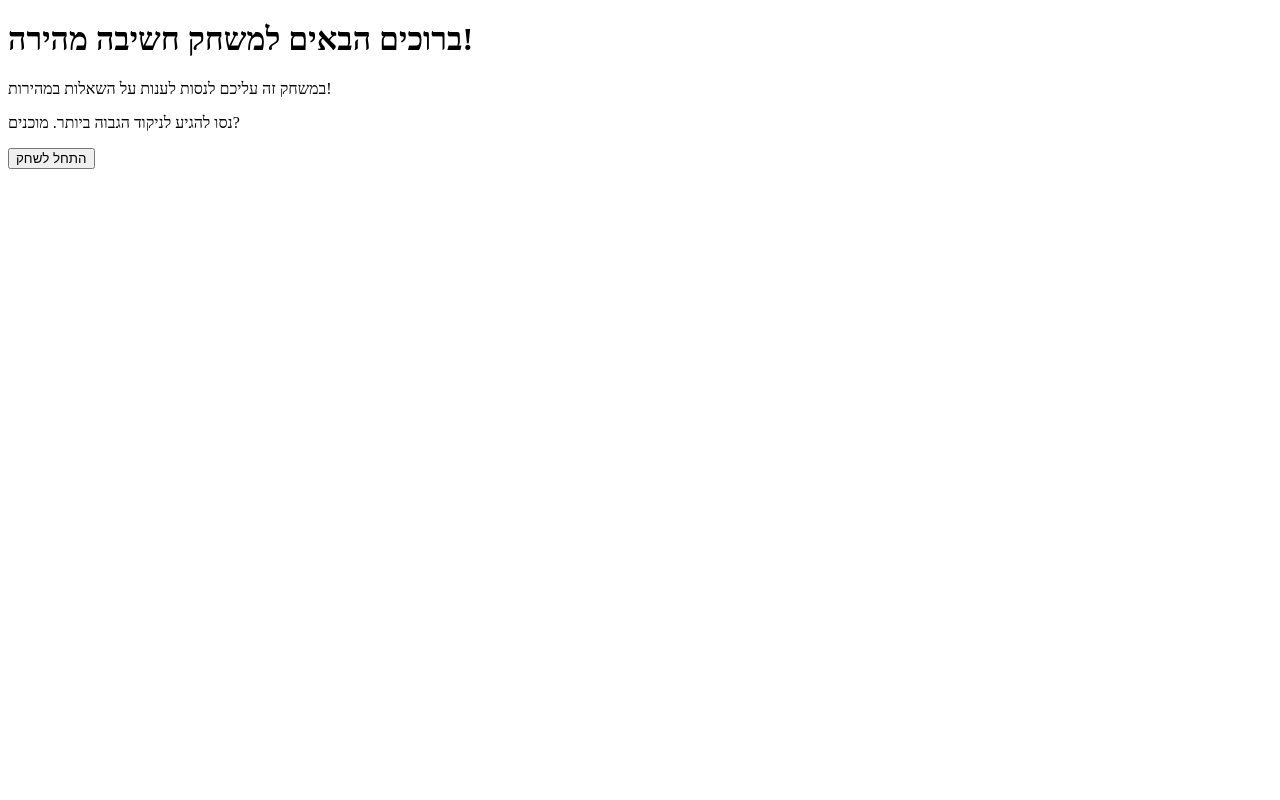
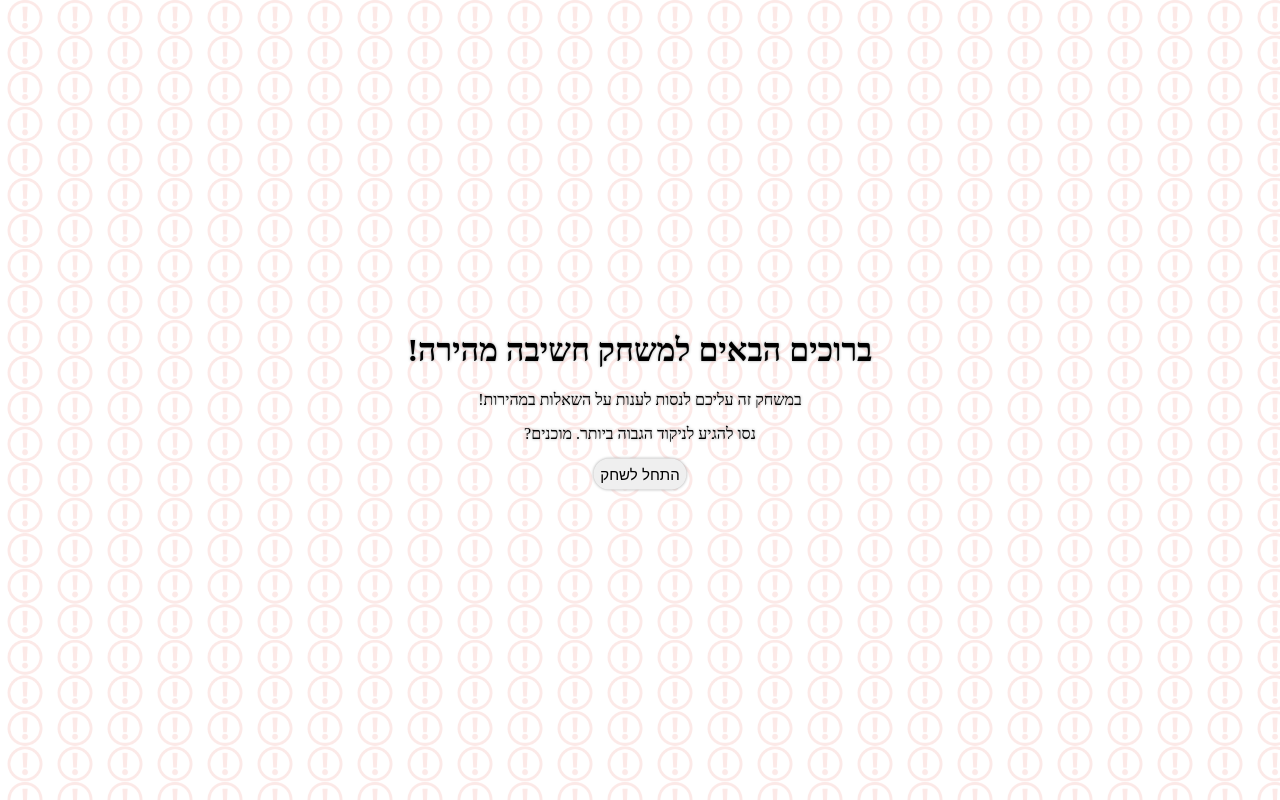
Before and after one commit to avishaiDV/think-fast, a plain HTML site: page index.html in a window 1280 px wide. Drawn offline with Linux system fonts and the light colour scheme; the site is published under a folder, as on GitHub Pages, so addresses that start at the root find nothing; files whose address does not match are found by name; a web font is replaced by a local one.

Commit message:
Update index.html

```diff
--- a/index.html
+++ b/index.html
@@ -6,9 +6,9 @@
     <meta http-equiv="X-UA-Compatible" content="IE=edge" />
     <meta name="viewport" content="width=device-width, initial-scale=1.0" />
     <title>חשוב מהר| מסך פתיחה</title>
-    <link rel="stylesheet" href="/css/install.css" />
-    <link rel="stylesheet" href="/css/general.css" />
-    <link rel="manifest" href="think-fast/manifest.webmanifest" />
+    <link rel="stylesheet" href="./css/install.css" />
+    <link rel="stylesheet" href="./css/general.css" />
+    <link rel="manifest" href="./manifest.webmanifest" />
   </head>
   <body oncontextmenu="return false;">
     <div class="container noselect">
@@ -21,6 +21,6 @@
         <button id="start">התחל לשחק</button>
       </div>
     </div>
-    <script src="/js/install.js"></script>
+    <script src="./js/install.js"></script>
   </body>
 </html>
```
